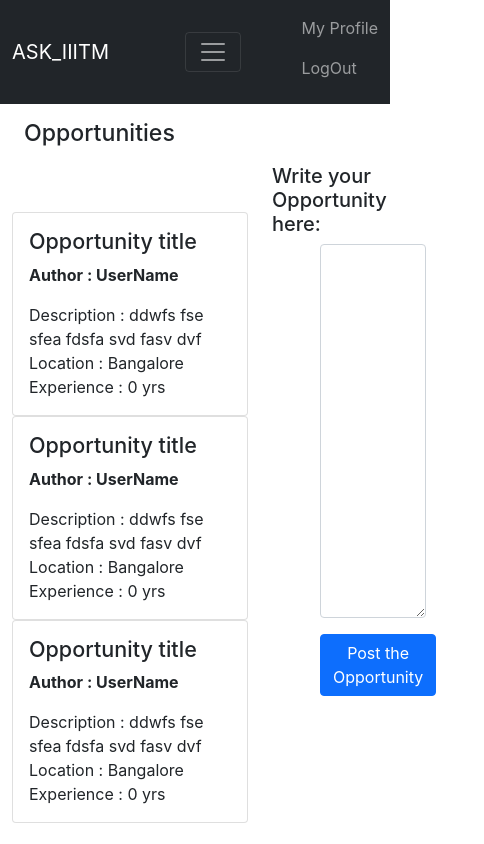
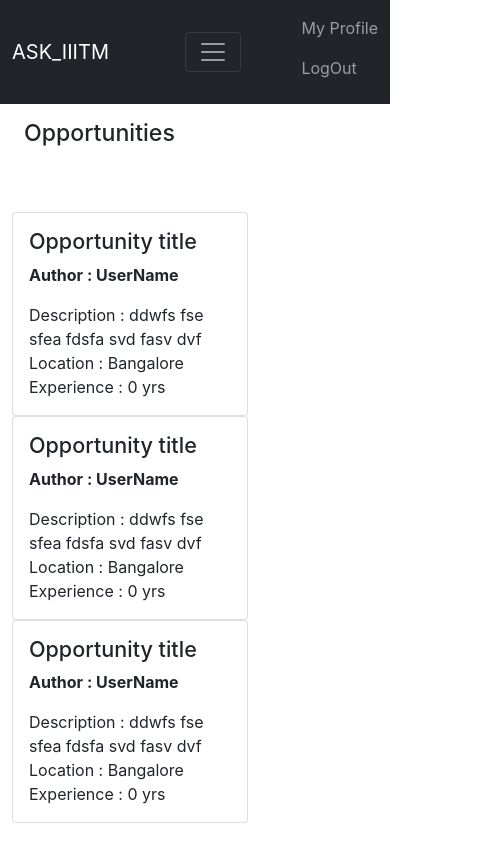
Before and after one commit to Sarthakjain211001/ASK_IIITM-frontend, a React (Create React App) app: page / in a window 390 px wide. Shown: the top 844 px of the page, 484 px wide, since content can reach past the window. Built offline with nearby package versions, Linux system fonts and the light colour scheme.

Commit message:
made Opportunities responsive

```diff
--- a/src/Components/Opportunities.js
+++ b/src/Components/Opportunities.js
@@ -1,4 +1,5 @@
 import React from 'react'
+
 
 export default function Opportunities() {
     return (
@@ -7,7 +8,7 @@
             <div className="container">
             <div className="row">
                 <div className="col-8">
-            <div style={{ "marginTop": "3rem", "marginBottom": "3rem"}}>
+            <div style={{ /*"border": "3px solid black",*/ /*"marginLeft": "4rem",*/ /*"marginRight": "13rem",*/ "marginTop": "3rem", "marginBottom": "3rem"}}>
                 <div className="card OppCard">
                     <div className="card-body">
                         <h4>Opportunity title</h4>
@@ -51,6 +52,5 @@
             </div>
             </div>
         </div>
-
-        )
+    )
 }
--- a/src/index.css
+++ b/src/index.css
@@ -11,3 +11,28 @@
   font-family: source-code-pro, Menlo, Monaco, Consolas, 'Courier New',
     monospace;
 }
+
+.Opptextarea{
+  width: 20rem
+  }
+
+  .PostOppHeading{
+    margin-top:40px;
+   margin-left:3rem;
+   margin-bottom:2rem
+   }
+ @media only screen and (max-width: 620px) {
+   .PostOpportunity, .OppCard {
+      width: 100%;
+    }
+    .Opptextarea{
+      width: 13rem;
+      margin-left: 1rem;
+    }
+    .PostOppHeading{
+     margin-left: 0rem;
+    }
+    .ViewOppBlock{
+      width: -webkit-fill-available;
+    }
+  }
```
